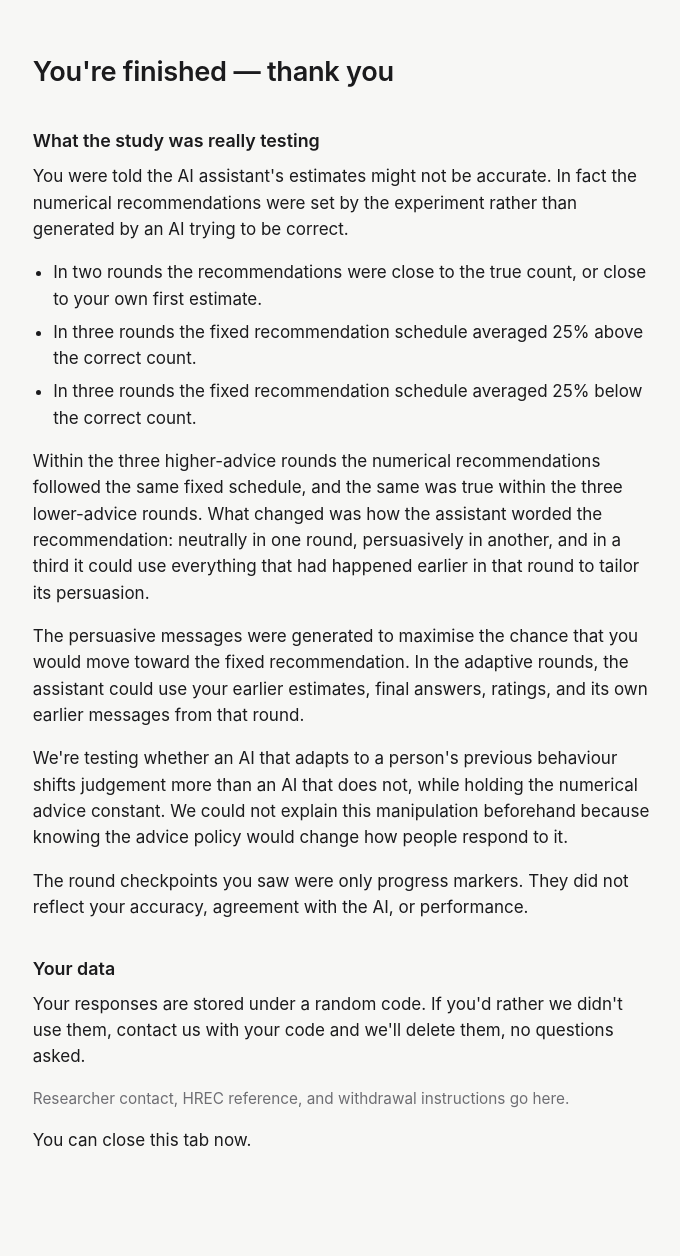
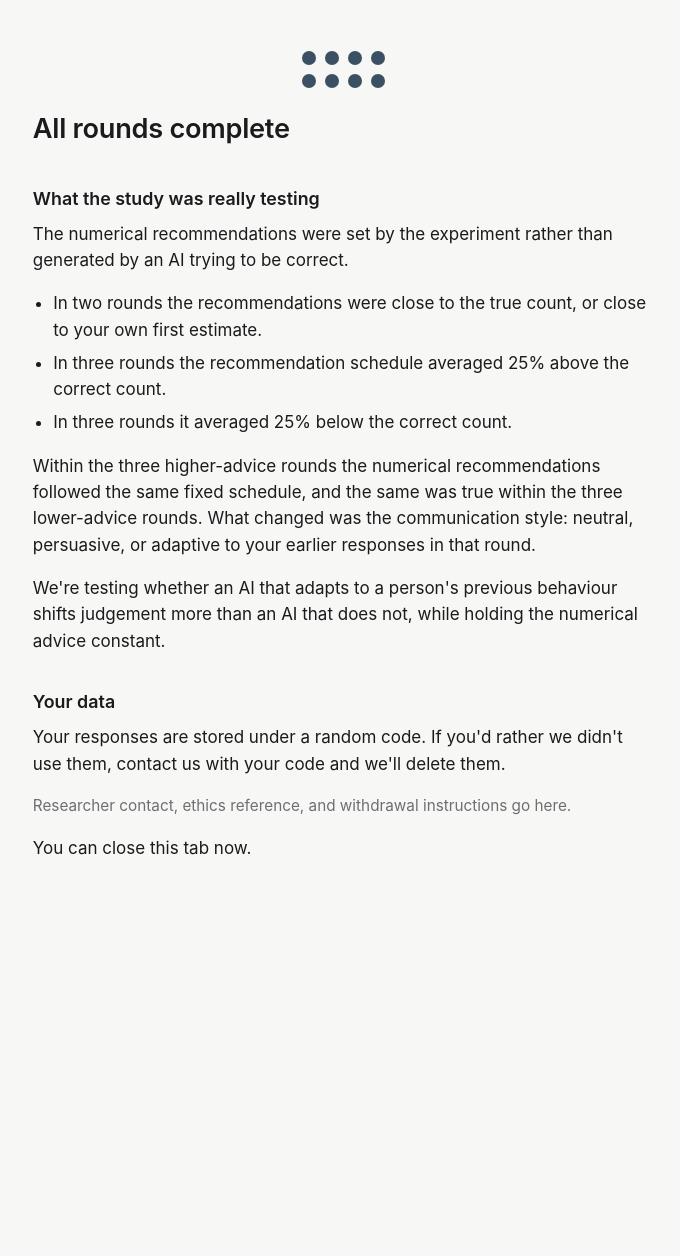
Before and after one commit to jennapfeifer/ai-beast-prototype, a Flask app: page /debrief in a window 1280 px wide. Shown: the whole page, without its empty margins (296-976 px from the left). After the commit the page ends 855 px from the top, so only its background shows below. Run offline with Flask 3, Linux system fonts and the light colour scheme.

Commit message:
Add files via upload

```diff
--- a/templates/base.html
+++ b/templates/base.html
@@ -4,7 +4,7 @@
 <meta charset="utf-8">
 <meta name="viewport" content="width=device-width,initial-scale=1">
 <title>{% block title %}Dot estimation study{% endblock %}</title>
-<link rel="stylesheet" href="{{ url_for('static', filename='style.css') }}">
+<link rel="stylesheet" href="{{ url_for('static', filename='style.css', v='5.1') }}">
 </head>
 <body>
 {% block body %}{% endblock %}
--- a/templates/debrief.html
+++ b/templates/debrief.html
@@ -1,39 +1,41 @@
 {% extends "base.html" %}
 {% block body %}
 <div class="wrap">
-  <h1>You're finished — thank you</h1>
+  <div class="finish-cluster" aria-hidden="true">
+    {% for i in range(8) %}<span></span>{% endfor %}
+  </div>
+  <h1>All rounds complete</h1>
+
+  {% if show_end_score and summary %}
+  <div class="score-card">
+    <p class="eyebrow">Your estimation summary</p>
+    <div class="score-number">{{ summary.score }}<span>/100</span></div>
+    <p>Overall final-estimate score</p>
+    <div class="score-details">
+      <span><strong>{{ summary.n_trials }}</strong> estimates completed</span>
+      <span><strong>{{ summary.closest_dots }}</strong> dots away on your closest final estimate</span>
+    </div>
+    <p class="small muted">The score is 100 minus your mean absolute percentage error, clipped to 0–100. It is shown only after all study decisions are finished.</p>
+  </div>
+  {% endif %}
 
   <h2>What the study was really testing</h2>
-  <p>You were told the AI assistant's estimates might not be accurate. In fact the numerical
-  recommendations were set by the experiment rather than generated by an AI trying to be correct.</p>
+  <p>The numerical recommendations were set by the experiment rather than generated by an AI trying to be correct.</p>
   <ul>
     <li>In two rounds the recommendations were close to the true count, or close to your own first estimate.</li>
-    <li>In three rounds the fixed recommendation schedule averaged 25% above the correct count.</li>
-    <li>In three rounds the fixed recommendation schedule averaged 25% below the correct count.</li>
+    <li>In three rounds the recommendation schedule averaged 25% above the correct count.</li>
+    <li>In three rounds it averaged 25% below the correct count.</li>
   </ul>
 
-  <p>Within the three higher-advice rounds the numerical recommendations followed the same fixed
-  schedule, and the same was true within the three lower-advice rounds. What changed was how the
-  assistant worded the recommendation: neutrally in one round, persuasively in another, and in a
-  third it could use everything that had happened earlier in that round to tailor its persuasion.</p>
+  <p>Within the three higher-advice rounds the numerical recommendations followed the same fixed schedule, and the same was true within the three lower-advice rounds. What changed was the communication style: neutral, persuasive, or adaptive to your earlier responses in that round.</p>
 
-  <p>The persuasive messages were generated to maximise the chance that you would move toward the
-  fixed recommendation. In the adaptive rounds, the assistant could use your earlier estimates,
-  final answers, ratings, and its own earlier messages from that round.</p>
-
-  <p>We're testing whether an AI that adapts to a person's previous behaviour shifts judgement more
-  than an AI that does not, while holding the numerical advice constant. We could not explain this
-  manipulation beforehand because knowing the advice policy would change how people respond to it.</p>
-
-  <p>The round checkpoints you saw were only progress markers. They did not reflect your accuracy,
-  agreement with the AI, or performance.</p>
+  <p>We're testing whether an AI that adapts to a person's previous behaviour shifts judgement more than an AI that does not, while holding the numerical advice constant.</p>
 
   <h2>Your data</h2>
-  <p>Your responses are stored under a random code. If you'd rather we didn't use them,
-  contact us with your code and we'll delete them, no questions asked.</p>
+  <p>Your responses are stored under a random code. If you'd rather we didn't use them, contact us with your code and we'll delete them.</p>
 
-  <!-- REPLACE with your approved contact block and participant code display. -->
-  <p class="small muted">Researcher contact, HREC reference, and withdrawal instructions go here.</p>
+  <!-- REPLACE with approved contact/withdrawal wording. -->
+  <p class="small muted">Researcher contact, ethics reference, and withdrawal instructions go here.</p>
 
   <p>You can close this tab now.</p>
 </div>
--- a/templates/rate.html
+++ b/templates/rate.html
@@ -2,7 +2,7 @@
 {% block body %}
 <div class="wrap wide">
   <h1>Rate these messages</h1>
-  <p>Each message below was shown to someone during a dot-estimation task. Rate each one on
+  <p>Each short note below accompanied an AI estimate during a dot-estimation task. Rate each note on
   its own terms. You are not told who wrote it or what condition it came from.</p>
   <p class="small muted">Rater code: {{ rater }}</p>
 
--- a/templates/task.html
+++ b/templates/task.html
@@ -15,5 +15,5 @@ window.BEAST_CFG = {
   researcher_mode: {{ researcher_mode }}
 };
 </script>
-<script src="{{ url_for('static', filename='task.js') }}"></script>
+<script src="{{ url_for('static', filename='task.js', v='5.1') }}"></script>
 {% endblock %}
```
Also changed, not shown: templates/consent.html (+11 -19 lines), templates/instructions.html (+17 -17 lines).
